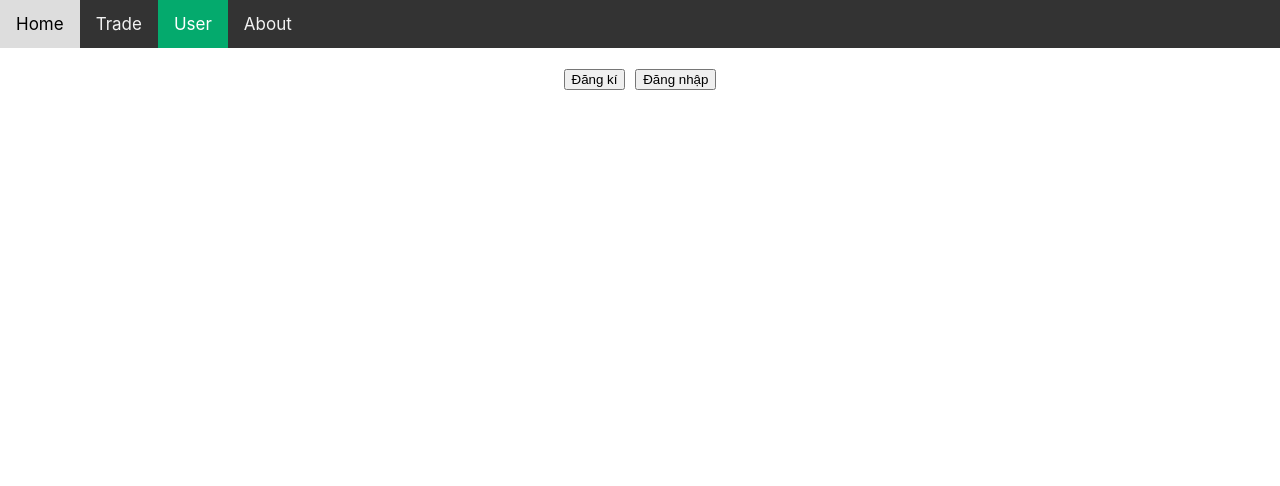
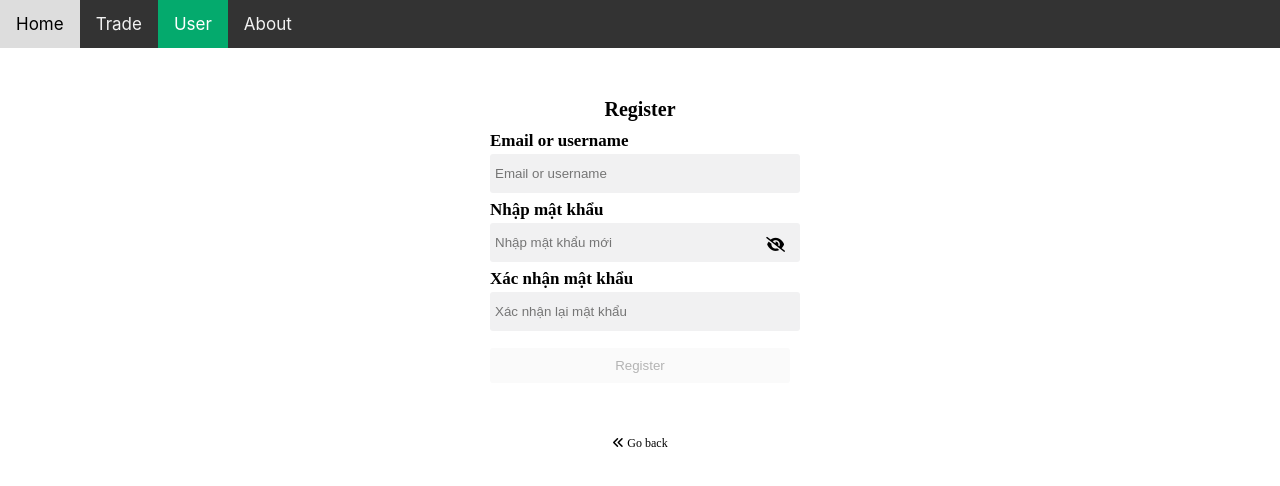
Before and after one commit to tuannguyen2208nat/demo_web_sach_trade, a React (Create React App) app: page /user/register in a window 1280 px wide. Shown: the top 486 px of the page. Built offline with nearby package versions, Linux system fonts and the light colour scheme.

Commit message:
modify program structure

```diff
--- a/src/view/App.js
+++ b/src/view/App.js
@@ -2,10 +2,12 @@ import React from "react";
 import './App.scss'
 import Home from './components/home/home';
 import { Trade } from './components/trade/trade';
-import Login from './components/user/user';
+import User from './components/user/user';
 import About from './components/about/about';
 import { ToastContainer } from 'react-toastify';
 import 'react-toastify/dist/ReactToastify.css';
+import Register from "./components/user/register";
+import Login from "./components/user/login";
 import Nav from '../Nav/Nav';
 import {
   BrowserRouter,
@@ -17,16 +19,11 @@ class App extends React.Component {
   state = {
     user_loggin: false
   }
+
   handleChangeLog = () => {
     let val = this.state.user_loggin;
     this.setState({
       user_loggin: !val
-    });
-  }
-
-  handleChangeRegister = () => {
-    this.setState({
-      user_loggin: false
     });
   }
 
@@ -45,11 +42,19 @@ class App extends React.Component {
                   user_loggin={this.state.user_loggin}
                 />
               </Route>
-              <Route path="/user">
+              <Route path="/user" exact>
+                <User
+                  user_loggin={this.state.user_loggin}
+                  handleChangeLog={this.handleChangeLog}
+                />
+              </Route>
+              <Route path="/user/register">
+                <Register />
+              </Route>
+              <Route path="/user/login">
                 <Login
                   user_loggin={this.state.user_loggin}
                   handleChangeLog={this.handleChangeLog}
-                  handleChangeRegister={this.handleChangeRegister}
                 />
               </Route>
               <Route path="/about">
--- a/src/view/components/about/about.js
+++ b/src/view/components/about/about.js
@@ -4,6 +4,7 @@ class About extends React.Component {
     render() {
         return (
             <>
+                <div style={{ paddingTop: '100px' }}>
                     <div style={{ fontSize: "20px" }}>
                         This website is created for people to exchange books with each other.
                         The website's name is "Sách Trace"
@@ -18,6 +19,8 @@ class About extends React.Component {
                             My contact
                         </a>
                     </div>
+                </div>
+
             </>
         );
     }
--- a/src/view/components/trade/trade_add.js
+++ b/src/view/components/trade/trade_add.js
@@ -15,7 +15,6 @@ class Trade_add extends React.Component {
 
     handleButton_addBook = () => {
         let user_logged = this.props.user_logged;
-        console.log("user", user_logged)
         if (!user_logged) {
             toast.error(`Vui lòng đăng nhập để sử dụng`)
             return null;
--- /dev/null
+++ b/src/view/components/user/login.js
@@ -0,0 +1,80 @@
+import React, { useState } from "react";
+import './user.scss'
+import { loginApi } from "../trade/trade";
+import { toast } from 'react-toastify';
+import { useHistory } from "react-router-dom";
+
+
+const Login = (props) => {
+    const history = useHistory();
+    const [email, setEmail] = useState("");
+    const [password, setPassword] = useState("");
+    const [isShowPassword, setIsShowPassword] = useState(false);
+    const [loadingApi, setloadingApi] = useState(false);
+
+    const handleLogin = async () => {
+        if (!email || !password) {
+            toast.error("Vui lòng nhập email hoặc password")
+            return;
+        }
+        setloadingApi(true);
+        let res = await loginApi(email, password)
+        if (res && res.token) {
+            localStorage.setItem("token", res.token);
+            toast.success('Đăng nhập thành công');
+            props.handleChangeLog();
+            history.push("/trade");
+        }
+        else {
+            if (res && res.status === 400) {
+                toast.error('User not found')
+            }
+        }
+        setloadingApi(false);
+    }
+
+    const handleGoback = () => {
+        history.push("/user");
+    }
+
+    return (
+        <>
+            {
+                props.user_loggin === false && <div className="login-container col-12 col-sm-4">
+                    <div className="title" >Login</div>
+                    <div className="text" >Email or username</div>
+                    <input type="text" placeholder="Email or username"
+                        value={email}
+                        onChange={(event) => setEmail(event.target.value)}
+                    />
+                    <div className="input-2">
+                        <input
+                            type={isShowPassword === true ? "text" : "password"}
+                            placeholder="Password"
+                            value={password}
+                            onChange={(event) => setPassword(event.target.value)}
+                        />
+                        <i className={isShowPassword === true ? "fa-solid fa-eye" : "fa-solid fa-eye-slash"}
+                            onClick={() => setIsShowPassword(!isShowPassword)}></i>
+                    </div>
+                    <button
+                        className={email && password ? "active" : ""}
+                        disabled={email && password ? false : true}
+                        onClick={() => handleLogin()}
+                    >
+                        {loadingApi ? <i className="fa-solid fa-spinner fa-spin-pulse"></i> : <span>Login</span>}
+                    </button>
+                    <div className="back">
+                        <i className="fa-solid fa-angles-left" onClick={() => handleGoback()} style={{ cursor: 'pointer' }}></i> <span onClick={() => handleGoback()} style={{ cursor: 'pointer' }}>Go back</span>
+                    </div>
+                </div >
+            }
+
+
+
+        </>
+    )
+
+}
+
+export default Login;
--- a/src/view/components/user/register.js
+++ b/src/view/components/user/register.js
@@ -11,7 +11,11 @@ const Register = (props) => {
     const [confirm_password, setconfirm_password] = useState("");
     const [isShowPassword, setIsShowPassword] = useState(false);
     const [loadingApi, setloadingApi] = useState(false);
-    const handleLogin = async () => {
+
+    const handleGoback = () => {
+        history.push("/user");
+    }
+    const handleRegister = async () => {
         if (!email || !password) {
             toast.error("Vui lòng nhập email và password")
             return;
@@ -21,8 +25,7 @@ const Register = (props) => {
         if (res && res.token) {
             localStorage.setItem("token", res.token);
             toast.success('Đăng kí thành công');
-            props.handleRegistered();
-            history.push("/user");
+            history.push("/user/login");
         }
         else {
             if (res && res.status === 400) {
@@ -45,7 +48,7 @@ const Register = (props) => {
                     <div className="text" >Nhập mật khẩu </div>
                     <input
                         type={isShowPassword === true ? "text" : "password"}
-                        placeholder="Password"
+                        placeholder="Nhập mật khẩu mới"
                         value={password}
                         onChange={(event) => setPassword(event.target.value)}
                     />
@@ -54,7 +57,7 @@ const Register = (props) => {
                     <div className="text" >Xác nhận mật khẩu </div>
                     <input
                         type={isShowPassword === true ? "text" : "password"}
-                        placeholder="confirm_password"
+                        placeholder="Xác nhận lại mật khẩu"
                         value={confirm_password}
                         onChange={(event) => setconfirm_password(event.target.value)}
                     />
@@ -62,10 +65,15 @@ const Register = (props) => {
                 <button
                     className={email && password && confirm_password && password === confirm_password ? "active" : ""}
                     disabled={email && password && confirm_password && password === confirm_password ? false : true}
-                    onClick={() => handleLogin()}
+                    onClick={() => handleRegister()}
                 >
                     {loadingApi ? <i className="fa-solid fa-spinner fa-spin-pulse"></i> : <span>Register</span>}
                 </button>
+                <br />
+                <div className="back" style={{ fontSize: '12px', cursor: 'pointer' }}>
+                    <i className="fa-solid fa-angles-left" onClick={() => handleGoback()}></i> <span onClick={() => handleGoback()}>Go back</span>
+                </div>
+
             </div>
         </>
     )
--- a/src/view/components/user/user.js
+++ b/src/view/components/user/user.js
@@ -1,116 +1,45 @@
 import React, { useState } from "react";
-import './user.scss'
-import { loginApi } from "../trade/trade";
-import { toast } from 'react-toastify';
 import { useHistory } from "react-router-dom";
-import Register from "./register";
 
-const Login = (props) => {
+const User = (props) => {
     const history = useHistory();
-    const [email, setEmail] = useState("");
-    const [password, setPassword] = useState("");
-    const [isShowPassword, setIsShowPassword] = useState(false);
-    const [loadingApi, setloadingApi] = useState(false);
-    const [register, setregister] = useState(null);
+    const [state, setState] = useState(null);
 
-    const handleLogin = async () => {
-        if (!email || !password) {
-            toast.error("Vui lòng nhập email hoặc password")
-            return;
-        }
-        setloadingApi(true);
-        let res = await loginApi(email, password)
-        if (res && res.token) {
-            localStorage.setItem("token", res.token);
-            toast.success('Đăng nhập thành công');
-            props.handleChangeLog();
-            history.push("/trade");
-        }
-        else {
-            if (res && res.status === 400) {
-                toast.error('User not found')
-            }
-        }
-        setloadingApi(false);
+    const handleLogin = () => {
+        history.push("/user/login");
+        setState(null);
+    }
+
+    const handleRegister = () => {
+        history.push("/user/register");
+        setState(null);
     }
 
     const handleLogout = () => {
+        setState(null);
         props.handleChangeLog();
-        setregister(null);
     }
 
-    const handleRegistered = () => {
-        props.handleChangeRegister();
-        setregister(false);
-    }
-
-    const handleGoback = () => {
-        setregister(null);
-    }
-
-    let val = props.user_loggin;
     return (
         <>
-            {val ? <button onClick={handleLogout} style={{ cursor: 'pointer' }}>Logout</button> : <div>
-                {
-                    register === null && (
-                        <div>
-                            <button onClick={() => setregister(true)}>Đăng kí</button>
-                            &nbsp;
-                            <button onClick={() => setregister(false)}>Đăng nhập</button>
-                        </div>
-                    )
-                }
-                {register === true && (
-                    <>
-                        <div>
-                            <Register
-                                handleRegistered={handleRegistered}
-                            />
-                        </div>
-                        <div className="back" style={{ fontSize: '12px', cursor: 'pointer' }}>
-                            <i className="fa-solid fa-angles-left" onClick={() => handleGoback()}></i> <span onClick={() => handleGoback()}>Go back</span>
-                        </div>
-                    </>
-                )}
-
-                {register === false && (val === false ?
-                    <div className="login-container col-12 col-sm-4">
-                        <div className="title" >Login</div>
-                        <div className="text" >Email or username</div>
-                        <input type="text" placeholder="Email or username"
-                            value={email}
-                            onChange={(event) => setEmail(event.target.value)}
-                        />
-                        <div className="input-2">
-                            <input
-                                type={isShowPassword === true ? "text" : "password"}
-                                placeholder="Password"
-                                value={password}
-                                onChange={(event) => setPassword(event.target.value)}
-                            />
-                            <i className={isShowPassword === true ? "fa-solid fa-eye" : "fa-solid fa-eye-slash"}
-                                onClick={() => setIsShowPassword(!isShowPassword)}></i>
-                        </div>
-                        <button
-                            className={email && password ? "active" : ""}
-                            disabled={email && password ? false : true}
-                            onClick={() => handleLogin()}
-                        >
-                            {loadingApi ? <i className="fa-solid fa-spinner fa-spin-pulse"></i> : <span>Login</span>}
-                        </button>
-                        <div className="back">
-                            <i className="fa-solid fa-angles-left" onClick={() => handleGoback()} style={{ cursor: 'pointer' }}></i> <span onClick={() => handleGoback()} style={{ cursor: 'pointer' }}>Go back</span>
-                        </div>
-                    </div >
-                    : <button onClick={handleLogout} style={{ cursor: 'pointer' }}>Logout</button>
-                )
-                }
-            </div>}
-
+            {props.user_loggin === false && (
+                <div>
+                    <button onClick={() => setState(true)}>Đăng kí</button>
+                    &nbsp;
+                    <button onClick={() => setState(false)}>Đăng nhập</button>
+                </div>
+            )}
+            {state === true && (
+                <>{handleRegister()}</>
+            )}
+            {state === false && (
+                <>{handleLogin()}</>
+            )}
+            {props.user_loggin === true && <button onClick={handleLogout} style={{ cursor: 'pointer' }}>Logout</button>}
         </>
     )
-
 }
 
-export default Login;
+
+
+export default User;
```
Also changed, not shown: src/view/components/trade/trade.js (+9 -4 lines), src/view/components/trade/trade_show.js (added, +10 -0 lines). Lines whose indentation alone changed are shown as unchanged.
